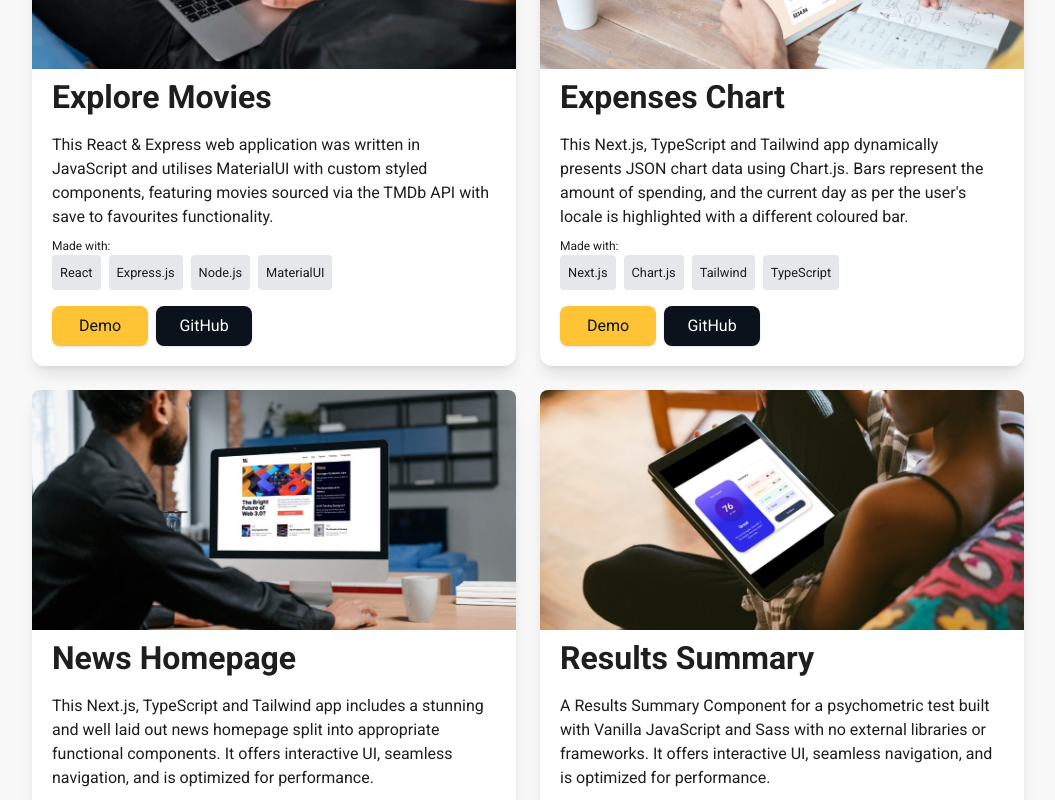
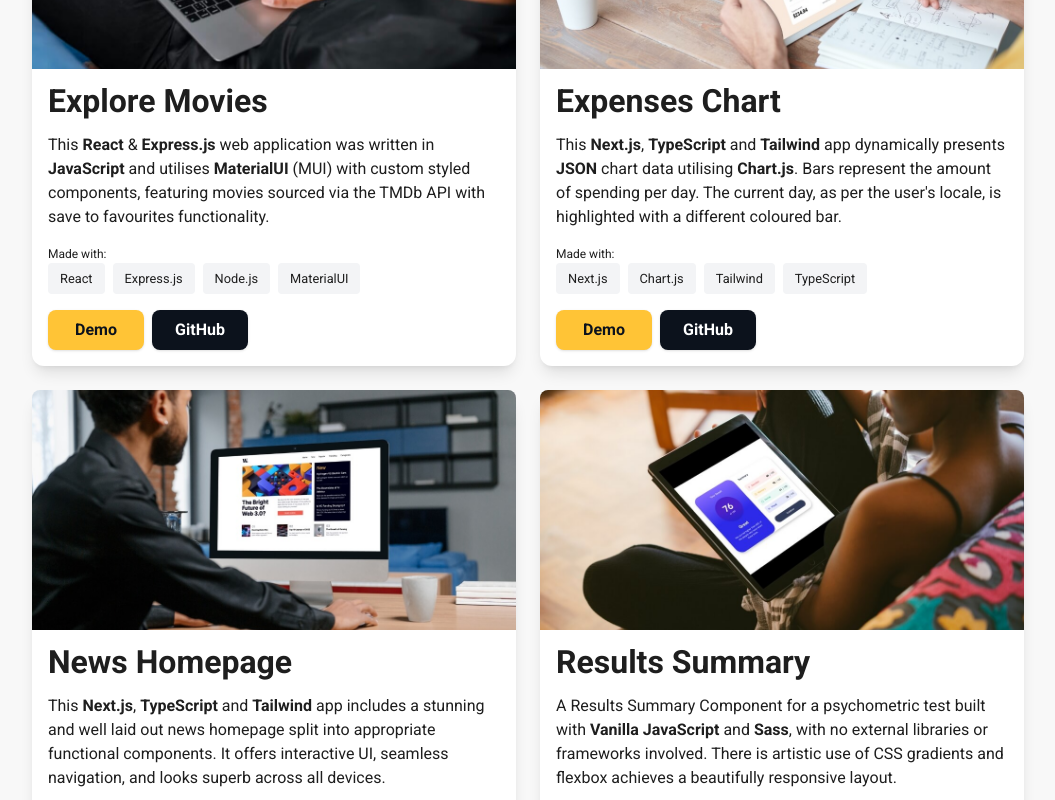
Before and after one commit to adamrichardturner/portfolio-2023, a Next.js app: page / in a window 1280 px wide. Shown: the part 1800-2600 px from the top of the page, without its empty margins (112-1167 px from the left). Built offline with nearby package versions, Linux system fonts and the light colour scheme.

Commit message:
Style changes for cards and buttons

```diff
--- a/components/Header/Header.tsx
+++ b/components/Header/Header.tsx
@@ -137,7 +137,7 @@ const Header: FunctionComponent = ({}) => {
               rel="noreferrer"
               onClick={() => setIsMenuOpen(false)}
             >
-              <li className="bg-secondary px-5 shadow hover:shadow-lg py-2.5 rounded-lg font-normal text-base text-primary">
+              <li className="bg-secondary px-5 shadow hover:shadow-lg py-2.5 rounded-lg font-semibold text-base text-primary">
                 View CV
               </li>
             </a>
@@ -210,7 +210,7 @@ const Header: FunctionComponent = ({}) => {
             rel="noreferrer"
             onClick={() => setIsMenuOpen(false)}
           >
-            <li className="bg-secondary px-5 shadow hover:shadow-lg py-2.5 rounded-lg font-normal text-base text-primary">
+            <li className="bg-secondary px-5 shadow hover:shadow-lg py-2.5 rounded-lg font-bold text-base text-primary">
               View CV
             </li>
           </a>
--- a/components/PortfolioTabs/PortfolioTabs.tsx
+++ b/components/PortfolioTabs/PortfolioTabs.tsx
@@ -29,7 +29,7 @@ export default function PortfolioTabs() {
           <button
             key={tab}
             onClick={() => setActiveTab(tab)}
-            className={`px-3 py-3 text-xxs xs:text-sm leading-none font-medium rounded-md focus:outline-none ${
+            className={`px-3 py-3 text-xxs xs:text-sm shadow-md hover:shadow-lg leading-none font-medium rounded-md focus:outline-none ${
               activeTab === tab
                 ? 'bg-secondary text-black'
                 : 'bg-gray-200 text-gray-800'
--- a/components/ProjectComponent/ProjectComponent.tsx
+++ b/components/ProjectComponent/ProjectComponent.tsx
@@ -23,7 +23,28 @@ const ProjectComponent: FC<ProjectComponentProps> = ({ project }) => {
   }
 
   // Words you want to make bold
-  const wordsToBold = ['demo', 'username', 'password']
+  const wordsToBold = [
+    'React',
+    'MERN',
+    'MongoDB',
+    'Node',
+    'TypeScript',
+    'JavaScript',
+    'Vanilla',
+    'MaterialUI',
+    'JSON',
+    'Chart.js',
+    'Express.js',
+    'Next.js',
+    'Sass',
+    'Tailwind',
+    'demo',
+    'username',
+    'password',
+    'WordPress',
+    'WooCommerce',
+    'Ubuntu'
+  ]
 
   return (
     <motion.div
@@ -45,31 +66,30 @@ const ProjectComponent: FC<ProjectComponentProps> = ({ project }) => {
           />
         </div>
       </a>
-      <div className="px-5 pb-5">
+      <div className="space-y-4 px-4 py-4">
         {/* Project Title */}
         <a href={project.demoLink} target="_blank" rel="noreferrer">
-          <h3 className="text-lg font-bold leading-none pt-3 pb-5">
-            {project.title}
-          </h3>
+          <h3 className="text-lg font-bold leading-none">{project.title}</h3>
         </a>
 
         {/* Project Description */}
-        <p className="text-base pb-2">
+        <p className="text-base">
           {boldWords(project.description, wordsToBold)}
         </p>
+        {/* Project Skills */}
+        <div>
           <p className="text-xs">Made with:</p>
-        {/* Project Skills */}
           <div className="flex flex-wrap mb-4 -ml-2 -mt-2">
             {project.skills.map((skill, index) => (
               <span
                 key={index}
-              className="ml-2 mt-2 p-2 text-sm bg-gray-200 rounded cursor-default"
+                className="ml-2 mt-2 py-1.5 px-3 text-sm bg-gray-100 rounded cursor-default"
               >
                 {skill}
               </span>
             ))}
           </div>
-
+        </div>
         {/* Project Links */}
         <div className="flex justify-start items-center">
           {/* Conditional rendering for Live Demo link */}
@@ -79,7 +99,7 @@ const ProjectComponent: FC<ProjectComponentProps> = ({ project }) => {
               target="_blank"
               rel="noopener noreferrer"
             >
-              <div className="bg-secondary hover:shadow-lg transition-shadow text-center ease-in-out w-24 px-4 shadow py-2 rounded-lg font-normal text-base text-primary mr-2">
+              <div className="bg-secondary hover:shadow-lg transition-shadow text-center ease-in-out w-24 px-4 shadow py-2 rounded-lg font-bold text-base text-primary mr-2">
                 Demo
               </div>
             </a>
@@ -92,7 +112,7 @@ const ProjectComponent: FC<ProjectComponentProps> = ({ project }) => {
               target="_blank"
               rel="noopener noreferrer"
             >
-              <div className="bg-primary hover:shadow-lg transition-shadow text-center ease-in-out w-24 px-4 shadow py-2 rounded-lg font-normal text-base text-white">
+              <div className="bg-primary hover:shadow-lg transition-shadow text-center ease-in-out w-24 px-4 shadow py-2 rounded-lg font-bold text-base text-white">
                 GitHub
               </div>
             </a>
--- a/components/Projects/Projects.tsx
+++ b/components/Projects/Projects.tsx
@@ -22,7 +22,7 @@ const Projects: FC<{}> = () => {
         {/* PortfolioTabs component to dynamically display projects */}
         <PortfolioTabs />
         <div className="flex flex-col align-center justify-center text-center py-16">
-          <h3 className="text-primary text-3xl md:text-1xl font-bold leading-none pb-4">
+          <h3 className="text-primary text-3xl md:text-1xl font-bold leading-none pb-3">
             GitHub
           </h3>
           <div className="flex justify-center w-full">
--- a/util/projectsData.json
+++ b/util/projectsData.json
@@ -2,7 +2,7 @@
     {
       "id": "1",
       "title": "Blogz",
-      "description": "Blogz is a dynamic MERN stack social network application. Node and Express manage routes for user actions like post creation, likes, and deletion. Test Blogz with username & password as 'demo'.",
+      "description": "Blogz is a dynamic MERN stack social network application. Node and Express.js manage routes for user actions like post creation, likes, and deletion. Test Blogz with username & password as 'demo'.",
       "imagePath": "/projects/blogz.jpg",
       "altTag": "Blogz",
       "category": "Full Stack",
@@ -13,7 +13,7 @@
     {
       "id": "2",
       "title": "ReactNews",
-      "description": "React News is a Next.js TypeScript app powered by the GNews API featuring a curation of the latest news articles on a variety of subjects sourced from over 50,000 news vendors around the world, providing up-to-date global coverage.",
+      "description": "This is a Next.js TypeScript app styled with Sass and powered by the GNews API. It features a curation of the latest news articles on a variety of subjects sourced from over 50,000 news vendors around the world.",
       "imagePath": "/projects/reactnews.jpg",
       "altTag": "ReactNews",
       "category": "Front End",
@@ -24,7 +24,7 @@
     {
       "id": "3",
       "title": "Explore Movies",
-      "description": "This React & Express web application was written in JavaScript and utilises MaterialUI with custom styled components, featuring movies sourced via the TMDb API with save to favourites functionality.",
+      "description": "This React & Express.js web application was written in JavaScript and utilises MaterialUI (MUI) with custom styled components, featuring movies sourced via the TMDb API with save to favourites functionality.",
       "imagePath": "/projects/exploremovies.jpg",
       "altTag": "Explore Movies",
       "category": "Full Stack",
@@ -35,55 +35,55 @@
     {
       "id": "4",
       "title": "Expenses Chart",
-      "description": "This Next.js, TypeScript and Tailwind app dynamically presents JSON chart data using Chart.js. Bars represent the amount of spending, and the current day as per the user's locale is highlighted with a different coloured bar.",
+      "description": "This Next.js, TypeScript and Tailwind app dynamically presents JSON chart data utilising Chart.js. Bars represent the amount of spending per day. The current day, as per the user's locale, is highlighted with a different coloured bar.",
       "imagePath": "/projects/chart.jpg",
       "altTag": "Expenses Chart",
       "category": "Front End",
       "skills": ["Next.js", "Chart.js", "Tailwind", "TypeScript"],
-      "demoLink": "https://expenses-chart-nu.vercel.app/",
+      "demoLink": "https://expenses.adamrichardturner.dev/",
       "githubLink": "https://github.com/adamrichardturner/expenses-chart"
     },
     {
       "id": "5",
       "title": "News Homepage",
-      "description": "This Next.js, TypeScript and Tailwind app includes a stunning and well laid out news homepage split into appropriate functional components. It offers interactive UI, seamless navigation, and is optimized for performance.",
+      "description": "This Next.js, TypeScript and Tailwind app includes a stunning and well laid out news homepage split into appropriate functional components. It offers interactive UI, seamless navigation, and looks superb across all devices.",
       "imagePath": "/projects/newshome.jpg",
       "altTag": "News Homepage",
       "category": "Front End",
       "skills": ["Next.js", "Tailwind", "TypeScript"],
-      "demoLink": "https://news-homepage-lac-six.vercel.app/",
+      "demoLink": "https://news.adamrichardturner.dev/",
       "githubLink": "https://github.com/adamrichardturner/news-homepage"
     },
     {
       "id": "6",
       "title": "Results Summary",
-      "description": "A Results Summary Component for a psychometric test built with Vanilla JavaScript and Sass with no external libraries or frameworks. It offers interactive UI, seamless navigation, and is optimized for performance.",
+      "description": "A Results Summary Component for a psychometric test built with Vanilla JavaScript and Sass, with no external libraries or frameworks involved. There is artistic use of CSS gradients and flexbox achieves a beautifully responsive layout.",
       "imagePath": "/projects/summary.jpg",
       "altTag": "Results Summary",
       "category": "Front End",
       "skills": ["Vanilla JavaScript", "Sass"],
-      "demoLink": "https://adamrichardturner.github.io/results-summary-component/",
+      "demoLink": "https://summary.adamrichardturner.dev/",
       "githubLink": "https://github.com/adamrichardturner/results-summary-component"
     },
     {
       "id": "7",
       "title": "The Dog Store",
-      "description": "200+ product WooCommerce store and large knowledgebase owned by the UK's top dog behaviourist Stan Rawlinson. Originally migrated from a 10 year old failing Drupal store to WordPress and WooCommerce.",
+      "description": "200+ product WooCommerce store and large knowledgebase, owned by the UK's top dog behaviourist, Stan Rawlinson. Originally migrated from a 10-year-old failing Drupal store to WordPress and WooCommerce.",
       "imagePath": "/projects/doglistener.jpg",
       "altTag": "The Dog Store",
       "category": "WordPress",
-      "skills": ["WordPress", "WooCommerce", "PHP", "JavaScript"],
+      "skills": ["WordPress", "WooCommerce", "PHP", "JavaScript", "Ubuntu"],
       "demoLink": "https://doglistener.co.uk/",
       "githubLink": ""
     },
     {
       "id": "8",
       "title": "Pinewoods Property",
-      "description": "Job board and business website for 40+ year old recruitment and property solutions business Pinewoods. This project was implemented via open source WordPress and configured on a secure, optimised VPS hosting environment.",
+      "description": "Job board and business website for 40+ year old recruitment and property solutions business, Pinewoods. This was implemented via open source WordPress and configured on a secure, optimised, Ubuntu VPS hosting environment.",
       "imagePath": "/projects/pinewoods.jpg",
       "altTag": "Pinewoods Property",
       "category": "WordPress",
-      "skills": ["WordPress", "PHP", "JavaScript"],
+      "skills": ["WordPress", "PHP", "JavaScript", "Ubuntu"],
       "demoLink": "https://pinewoods.uk.com/",
       "githubLink": ""
     }
```
Lines whose indentation alone changed are shown as unchanged.
